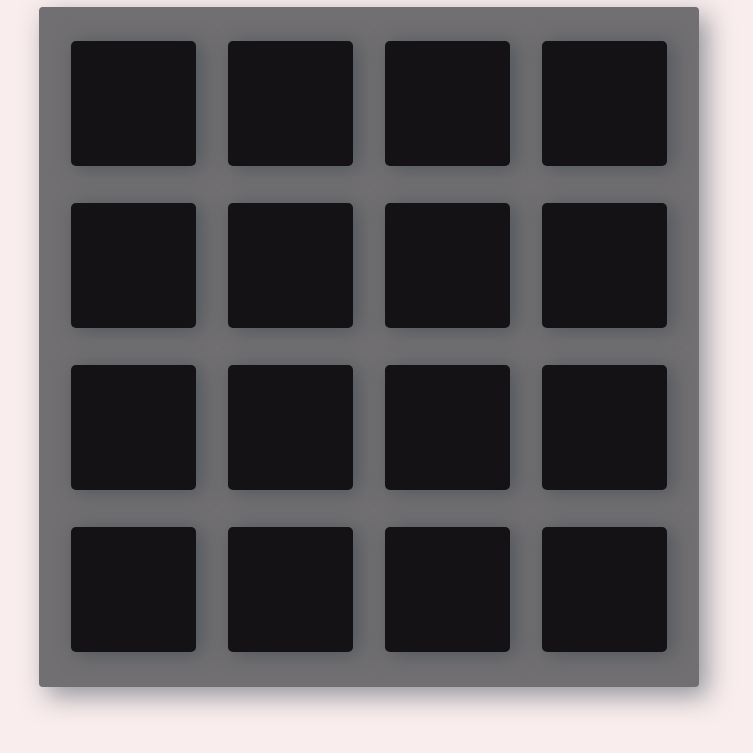
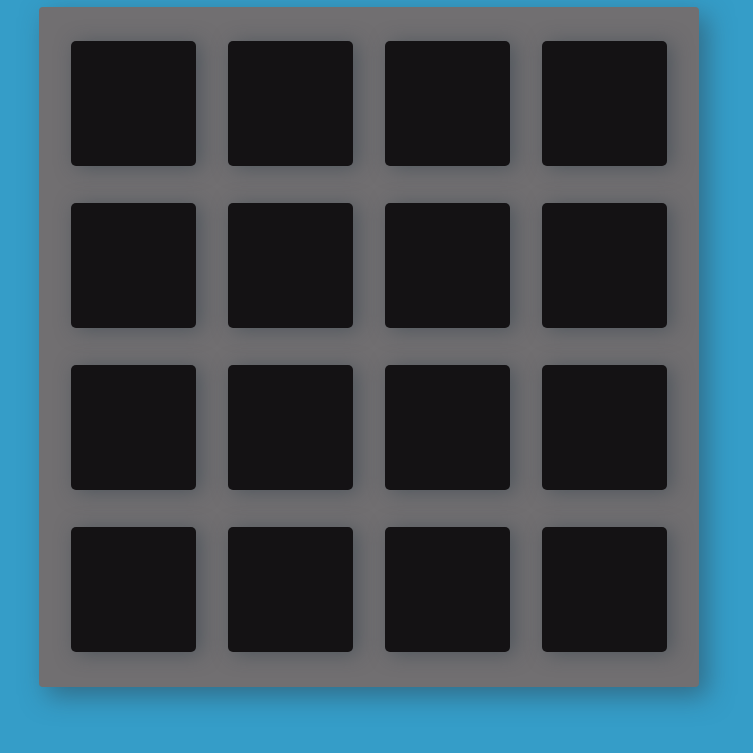
Before and after one commit to chrisntaskas/rememberme, a plain HTML site: page index.html in a window 1280 px wide. Shown: the part 138-891 px from the top of the page, without its empty margins (271-1024 px from the left). Drawn offline with Linux system fonts and the light colour scheme; a web font is replaced by a local one.

Commit message:
color pallette update

```diff
--- a/css/app.css
+++ b/css/app.css
@@ -17,7 +17,7 @@ body {
 }
 
 body {
-	background: #f9eded;
+	background: #359DC8;
 	font-family: 'Oswald', cursive;
 	font-size: 16px;
 }
```
Also changed, not shown: .c9/metadata/environment/css/app.css, 1 other file.
